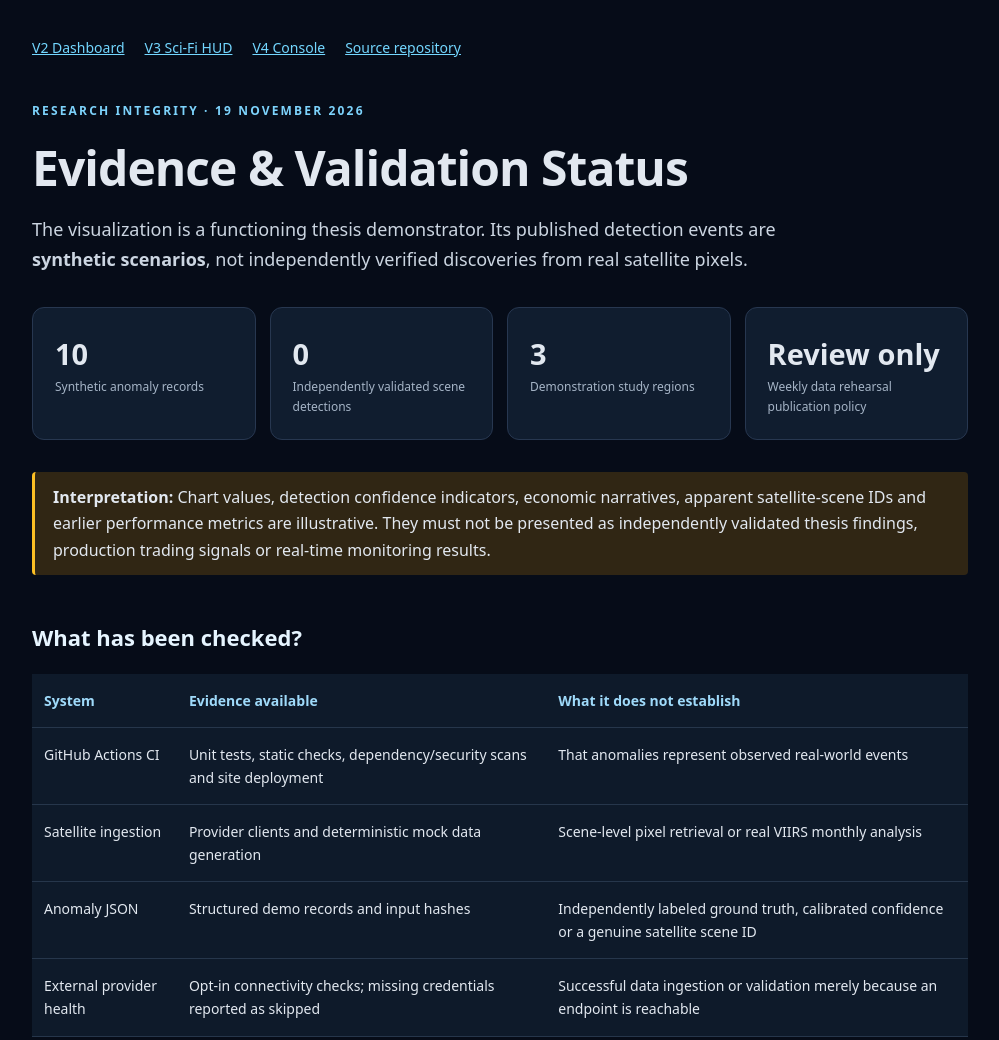
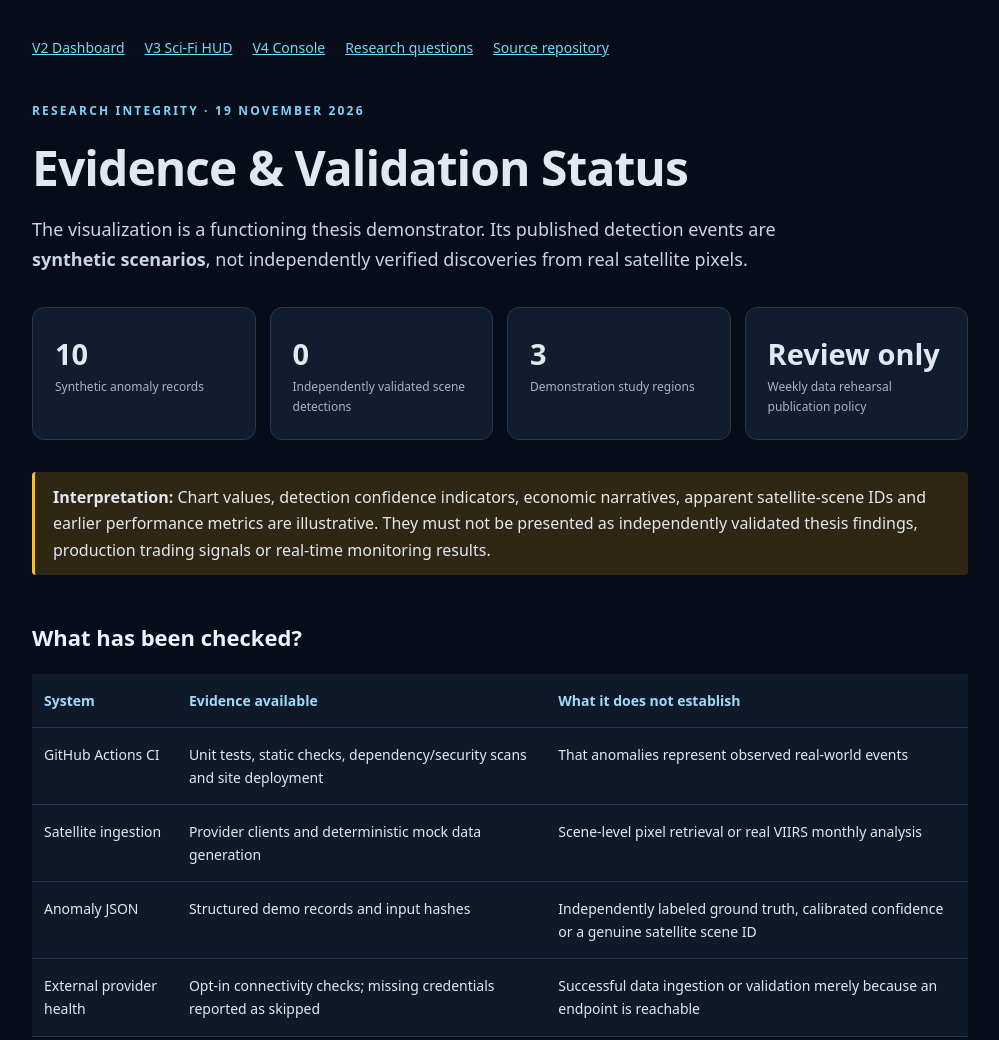
Before and after one commit to Hostilian/tesis, a website: page docs/evidence.html in a window 1280 px wide. Shown: the top 1040 px of the page, without its empty margins (140-1139 px from the left). Drawn offline with Linux system fonts and the light colour scheme.

Commit message:
docs(evidence): cross-link statistical research questions

```diff
--- a/docs/evidence.html
+++ b/docs/evidence.html
@@ -31,7 +31,7 @@
 </head>
 <body>
 <main class="wrap">
-  <nav aria-label="Dashboard versions"><a href="index.html">V2 Dashboard</a><a href="index3.html">V3 Sci-Fi HUD</a><a href="index4.html">V4 Console</a><a href="https://github.com/Hostilian/tesis">Source repository</a></nav>
+  <nav aria-label="Dashboard versions"><a href="index.html">V2 Dashboard</a><a href="index3.html">V3 Sci-Fi HUD</a><a href="index4.html">V4 Console</a><a href="research-questions.html">Research questions</a><a href="https://github.com/Hostilian/tesis">Source repository</a></nav>
   <p class="eyebrow">Research integrity · 19 November 2026</p>
   <h1>Evidence &amp; Validation Status</h1>
   <p class="intro">The visualization is a functioning thesis demonstrator. Its published detection events are <strong>synthetic scenarios</strong>, not independently verified discoveries from real satellite pixels.</p>
```
